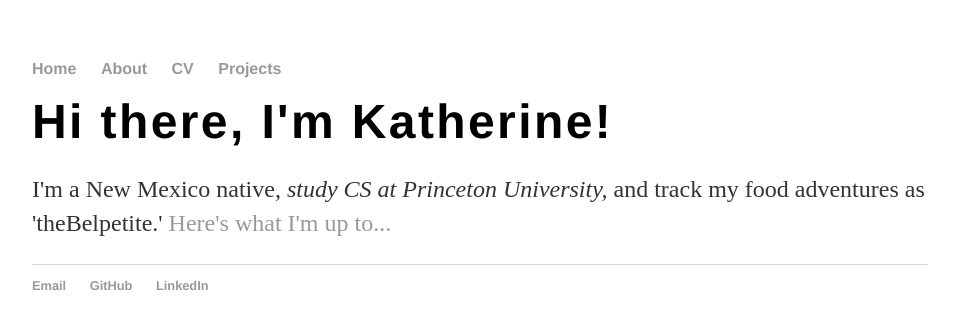
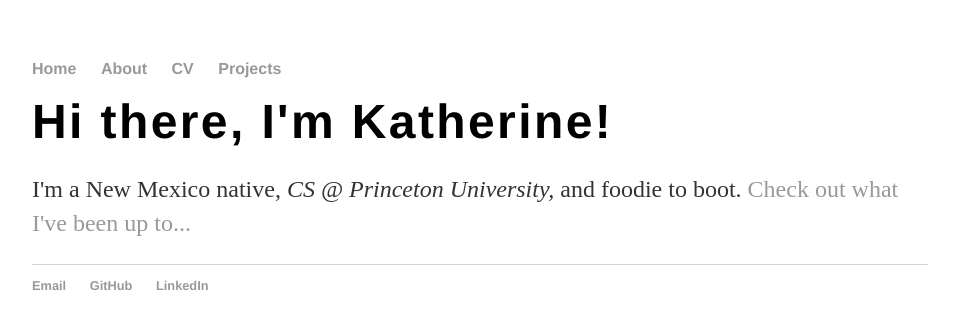
Before and after one commit to wangk5/wangk5.github.io, a Jekyll site: the page built from index.html, in a window 1280 px wide. Shown: the top 329 px of the page, without its empty margins (160-1119 px from the left). Built offline with Jekyll 4.4.1, drawn with Linux system fonts in a browser that asks for light colours.

Commit message:
Update index.html

```diff
--- a/index.html
+++ b/index.html
@@ -8,5 +8,5 @@ title: Katherine Wang, Student
 </div>
 
 <div class="blurb">
-	<p>I'm a New Mexico native, <em>study CS at Princeton University,</em> and track my food adventures as 'theBelpetite.' <a href="/projects">Here's what I'm up to...</a></p>
+	<p>I'm a New Mexico native, <em>CS @ Princeton University,</em> and foodie to boot. <a href="/projects">Check out what I've been up to...</a></p>
 </div><!-- /.blurb -->
```
